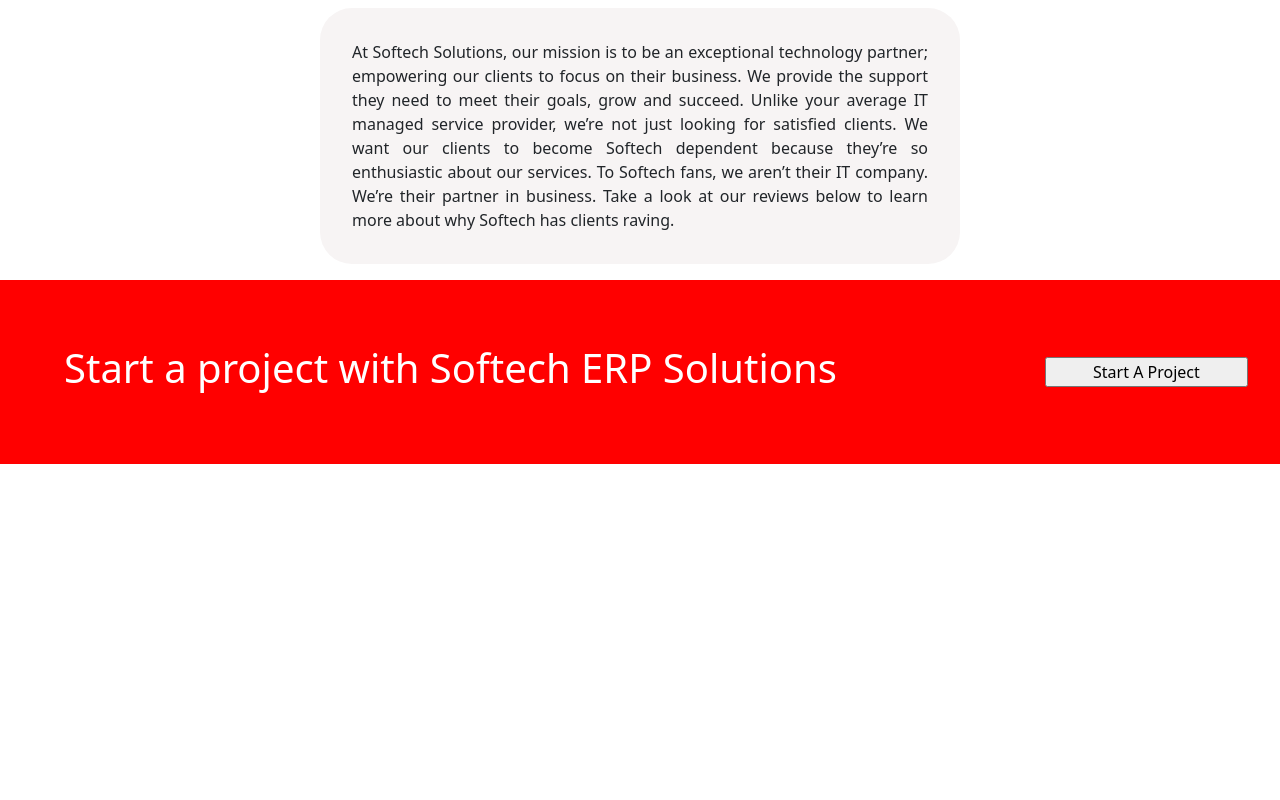
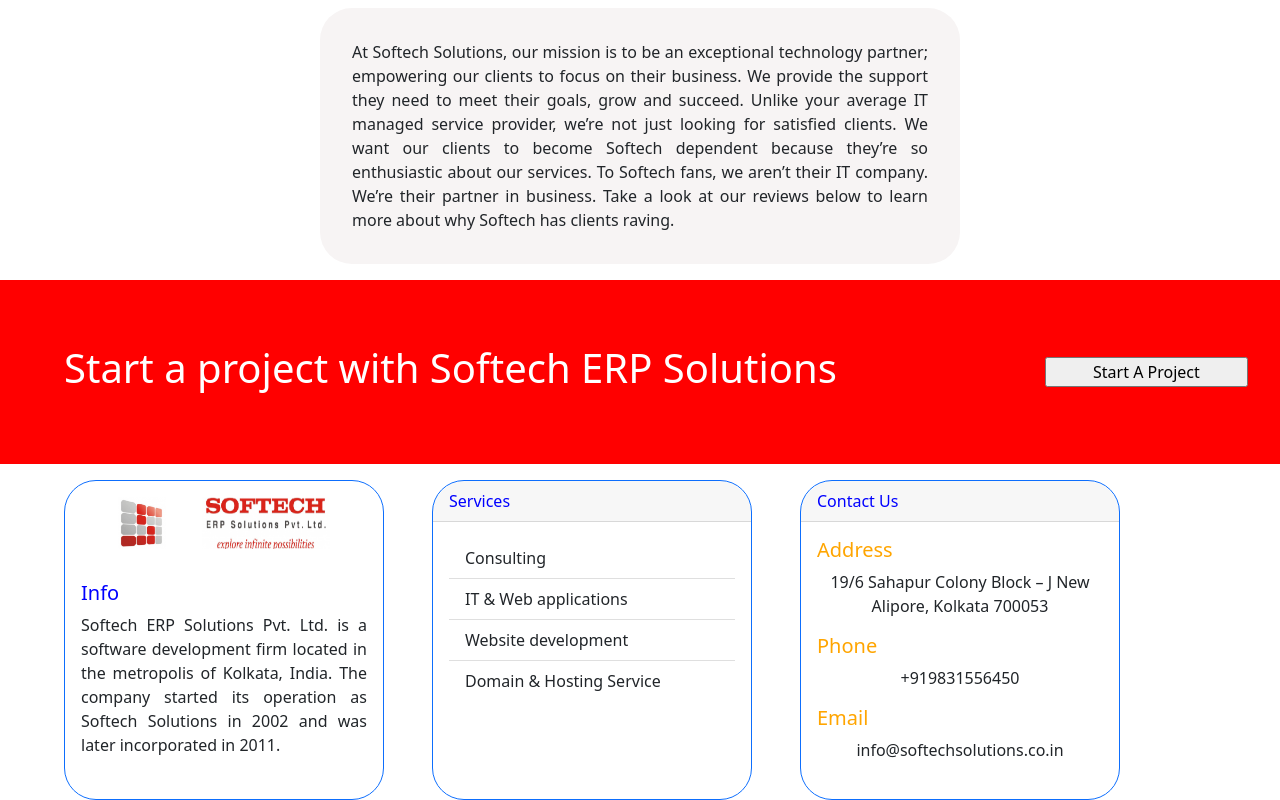
Before and after one commit to Sonai072393/DemoSoftech, a React (Create React App) app: page / in a window 1280 px wide. Shown: the part 1953-2753 px from the top of the page. Before the commit the page ends 2417 px from the top, so only its background shows below. Built offline with nearby package versions, Linux system fonts and the light colour scheme.

Commit message:
footer update

```diff
--- a/src/App.js
+++ b/src/App.js
@@ -1,26 +1,33 @@
 import "./App.css";
 import Banner from "./Components/Pages/Banner/Banner";
 import NavBar from "./Components/Pages/NavBar/Navigation";
-import headerLogo from './Components/UI/Img/softechsolutions_header_log.png'
-import WhatWeDo from './Components/Pages/WhatWeDo/WhatWeDo';
+import headerLogo from "./Components/UI/Img/softechsolutions_header_log.png";
+import WhatWeDo from "./Components/Pages/WhatWeDo/WhatWeDo";
 import Work from "./Components/Pages/Works/Work";
 import CustomerSay from "./Components/Pages/CustomerSay/CustomerSay";
 import Start from "./Components/Pages/StartProject/Start";
+import Footer from "./Components/Pages/Footer/Footer";
 
 function App() {
   return (
     <div className="App">
-        <div className="logo">
-        <img src={headerLogo} alt="headerLogo"/>
-        </div>
+      <div className="logo">
+        <img src={headerLogo} alt="headerLogo" />
+      </div>
+      <header>
+        <NavBar />
+      </header>
+      <body>
+        <Banner />
+        <WhatWeDo />
+        <Work />
+        <CustomerSay />
+        <Start />
+      </body>
 
-        <NavBar/>
-        <Banner/>
-        <WhatWeDo/>
-        <Work/>
-        <CustomerSay/>
-        <Start/>
-
+      <footer>
+        <Footer />
+      </footer>
     </div>
   );
 }
--- /dev/null
+++ b/src/Components/Pages/Footer/Footer.js
@@ -0,0 +1,132 @@
+import React from "react";
+
+//image
+import logo from "../../UI/Img/softechsolutions_header_log.png";
+import logo_s from "../../UI/Img/softechsolutions_logo.png";
+
+//bootstrap
+import { Card, ListGroup } from "react-bootstrap";
+
+//css
+import "../Footer/footer.css";
+
+const Footer = () => {
+  return (
+    <div className="footer_container">
+      {/* 1st card */}
+      <Card
+        border="primary"
+        style={{
+          width: "20rem",
+          height: "20rem",
+          borderRadius: "2rem",
+          marginLeft: "2rem",
+        }}
+      >
+        <div className="card_img_container">
+          <img
+            src={logo_s}
+            className="card-img"
+            alt="logo_S"
+          />
+          <img
+            src={logo}
+            style={{ width: "8rem" }}
+            className="card-img"
+            alt="logo"
+          />
+        </div>
+        <Card.Body>
+          <Card.Title style={{ color: "blue" }}>Info</Card.Title>
+          <Card.Text style={{ textAlign: "justify" }}>
+            Softech ERP Solutions Pvt. Ltd. is a software development firm
+            located in the metropolis of Kolkata, India. The company started its
+            operation as Softech Solutions in 2002 and was later incorporated in
+            2011.
+          </Card.Text>
+        </Card.Body>
+      </Card>
+      {/* 2nd card */}
+      <Card
+        border="primary"
+        style={{
+          width: "20rem",
+          height: "20rem",
+          borderRadius: "2rem",
+          marginLeft: "3rem",
+        }}
+      >
+        <Card.Header
+          style={{
+            borderRadius: "2rem 2rem 0 0",
+            color: "blue",
+            fontWeight: "500",
+          }}
+          className="card_header"
+        >
+          Services
+        </Card.Header>
+        <Card.Body>
+          <ListGroup variant="flush">
+            <ListGroup.Item action>Consulting</ListGroup.Item>
+            <ListGroup.Item action>IT & Web applications</ListGroup.Item>
+            <ListGroup.Item action>Website development</ListGroup.Item>
+            <ListGroup.Item action>Domain & Hosting Service</ListGroup.Item>
+          </ListGroup>
+        </Card.Body>
+      </Card>
+      {/* 3rd card */}
+      <Card
+        border="primary"
+        style={{
+          width: "20rem",
+          height: "20rem",
+          borderRadius: "2rem",
+          marginLeft: "3rem",
+          float: "right",
+        }}
+      >
+        <Card.Header
+          style={{
+            borderRadius: "2rem 2rem 0 0",
+            color: "blue",
+            fontWeight: "500",
+          }}
+          className="card_header"
+        >
+          Contact Us
+        </Card.Header>
+        <Card.Body>
+          <Card.Title
+            style={{
+              color: "orange",
+              fontWeight: "500",
+            }}
+          >
+            Address
+          </Card.Title>
+          <Card.Text>
+            19/6 Sahapur Colony Block – J New Alipore, Kolkata 700053
+          </Card.Text>
+
+          <Card.Title
+            style={{
+              color: "orange",
+              fontWeight: "500",
+            }}>
+            Phone
+          </Card.Title>
+          <Card.Text>+919831556450</Card.Text>
+
+          <Card.Title style={{
+            color: "orange",
+            fontWeight: "500",
+          }}>Email</Card.Title>
+          <Card.Text>info@softechsolutions.co.in</Card.Text>
+        </Card.Body>
+      </Card>
+    </div>
+  );
+};
+
+export default Footer;
--- /dev/null
+++ b/src/Components/Pages/Footer/footer.css
@@ -0,0 +1,34 @@
+.footer_container {
+  padding-left: 2rem;
+  margin-top: 13.5rem;
+  display: flex;
+  align-content: center;
+
+  /* justify-content: space-evenly;
+  flex-wrap: wrap; */
+}
+
+.card_img_container {
+  display: flex;
+  justify-content: space-evenly;
+  flex-wrap: wrap;
+  padding: 1rem;
+
+}
+.card_img_container img {
+  width: 3rem;
+}
+
+@media only screen and (max-width: 1100px) {
+  .footer_container{
+      font-size: 12px;
+      margin-top: 17rem;
+      padding-left: 0rem;
+  }
+  .card_img_container img{
+    width: 2rem;
+  }
+ .card_header{
+   font-size: medium;
+ }
+}
```
Also changed, not shown: 11 other files (tests, documents, lock files or other folders).
